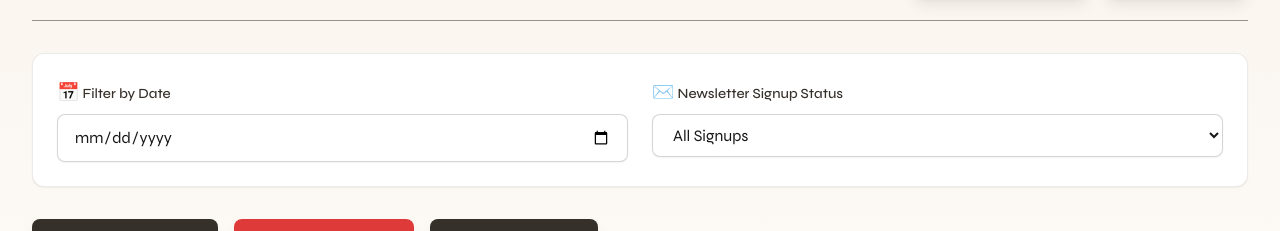
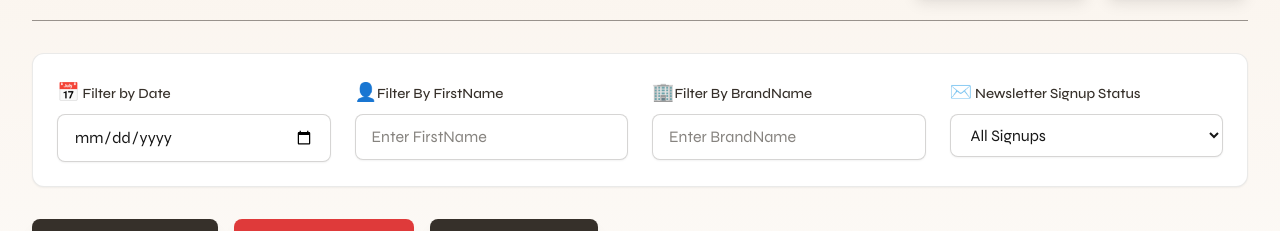
Before and after one commit to NC0312/social-it-up, a Next.js app: page /admin-panel69 in a window 1280 px wide. Shown: the part 225-456 px from the top of the page. Built offline with nearby package versions, Linux system fonts and the light colour scheme; no server answers; the database is empty.

Commit message:
name filter and brandName filter added on admin panel

```diff
--- a/app/admin-panel69/page.js
+++ b/app/admin-panel69/page.js
@@ -33,6 +33,8 @@ const AdminPanel = () => {
   const [inquiries, setInquiries] = useState([]);
   const [filteredInquiries, setFilteredInquiries] = useState([]);
   const [selectedDate, setSelectedDate] = useState("");
+  const [selectedName, setSelectedName] = useState("");
+  const [selectedCompany, setSelectedCompany] = useState("");
   const [signedUp, setSignedUp] = useState("")
   const [currentPage, setCurrentPage] = useState(1);
   const [issyncing, setIssyncing] = useState(false);
@@ -112,12 +114,36 @@ const AdminPanel = () => {
     setSelectedDate(e.target.value);
   };
 
+  const handleNameChange = (e) => {
+    setSelectedName(e.target.value);
+  };
+
+  const handleCompanyChange = (e) =>{
+    setSelectedCompany(e.target.value);
+  }
+
   const handleSignUpChange = (e) => {
     setSignedUp(e.target.value);
   };
 
   const handleFetchData = async () => {
     let filtered = inquiries;
+
+    //Brand Name filteration code...
+    if(selectedCompany && selectedCompany.trim() !== ""){
+      filtered = filtered.filter(inquiry =>
+        inquiry.company &&
+        inquiry.company.toLowerCase().includes(selectedCompany.toLowerCase())
+      );
+    }
+
+    //Name filteration code...
+    if (selectedName && selectedName.trim() !== "") {
+      filtered = filtered.filter(inquiry =>
+        inquiry.firstName &&
+        inquiry.firstName.toLowerCase().includes(selectedName.toLowerCase())
+      );
+    }
 
     // Apply date filter if selected
     if (selectedDate) {
@@ -350,7 +376,7 @@ const AdminPanel = () => {
         whileInView="visible"
         viewport={{ once: true }}
       >
-        <div className="grid grid-cols-1 md:grid-cols-2 gap-6 mb-8 bg-white p-6 rounded-xl shadow-sm border border-[#36302A]/10">
+        <div className="grid grid-cols-1 md:grid-cols-4 gap-6 mb-8 bg-white p-6 rounded-xl shadow-sm border border-[#36302A]/10">
           <div className="space-y-2">
             <label className="block text-sm font-medium text-[#36302A] items-center gap-2" htmlFor="date-filter">
               <span className="text-lg">📅</span> Filter by Date
@@ -361,6 +387,34 @@ const AdminPanel = () => {
               value={selectedDate}
               onChange={handleDateChange}
               className="w-full border border-[#36302A]/20 rounded-lg px-4 py-2.5 shadow-sm focus:outline-none focus:ring-2 focus:ring-[#36302A] focus:border-transparent transition-all duration-200"
+            />
+          </div>
+
+          <div className="space-y-2">
+            <label className="block text-sm font-medium text-[#36302A] items-center gap-2" htmlFor="name-filter">
+              <span className="text-lg">👤</span>Filter By FirstName
+            </label>
+            <input
+            id="name-filter"
+            type="text"
+            value={selectedName}
+            onChange={handleNameChange}
+            placeholder="Enter FirstName"
+            className="w-full border border-[#36302A]/20 rounded-lg px-4 py-2.5 shadow-sm focus:outline-none focus:ring-2 focus:ring-[#36302A] focus:border-transparent transition-all duration-200 placeholder-[#36302A]/60"
+            />
+          </div>
+
+          <div className="space-y-2">
+            <label className="block text-sm font-medium text-[#36302A] items-center gap-2" htmlFor="company-filter">
+              <span className="text-lg">🏢</span>Filter By BrandName
+            </label>
+            <input
+            id="company-filter"
+            type="text"
+            value={selectedCompany}
+            onChange={handleCompanyChange}
+            placeholder="Enter BrandName"
+            className="w-full border border-[#36302A]/20 rounded-lg px-4 py-2.5 shadow-sm focus:outline-none focus:ring-2 focus:ring-[#36302A] focus:border-transparent transition-all duration-200 placeholder-[#36302A]/60"
             />
           </div>
 
@@ -401,6 +455,7 @@ const AdminPanel = () => {
             onClick={() => {
               setSelectedDate("");
               setSignedUp("");
+              setSelectedName("");
               setFilteredInquiries(inquiries);
               toast.success("Filters cleared!");
             }}
```
